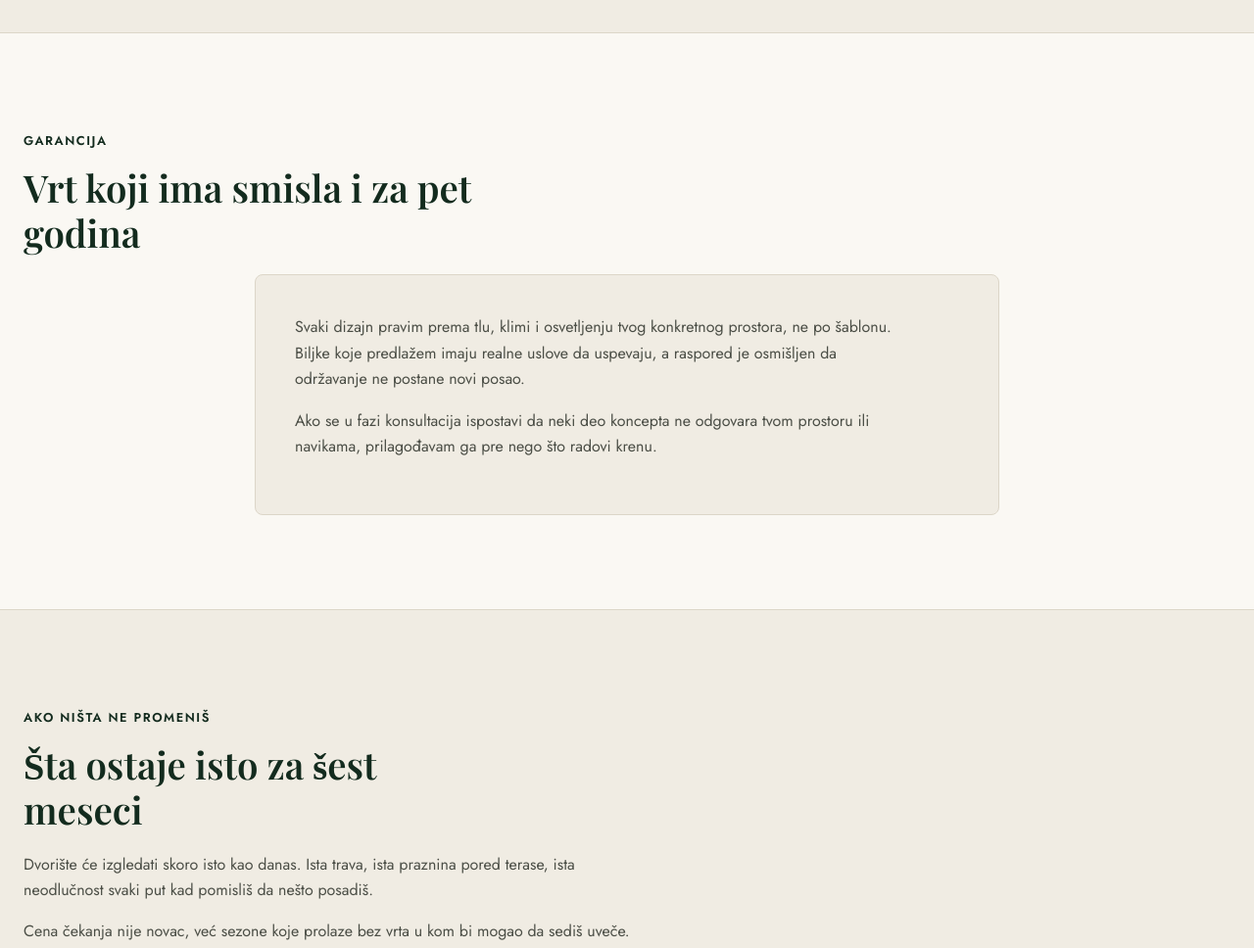
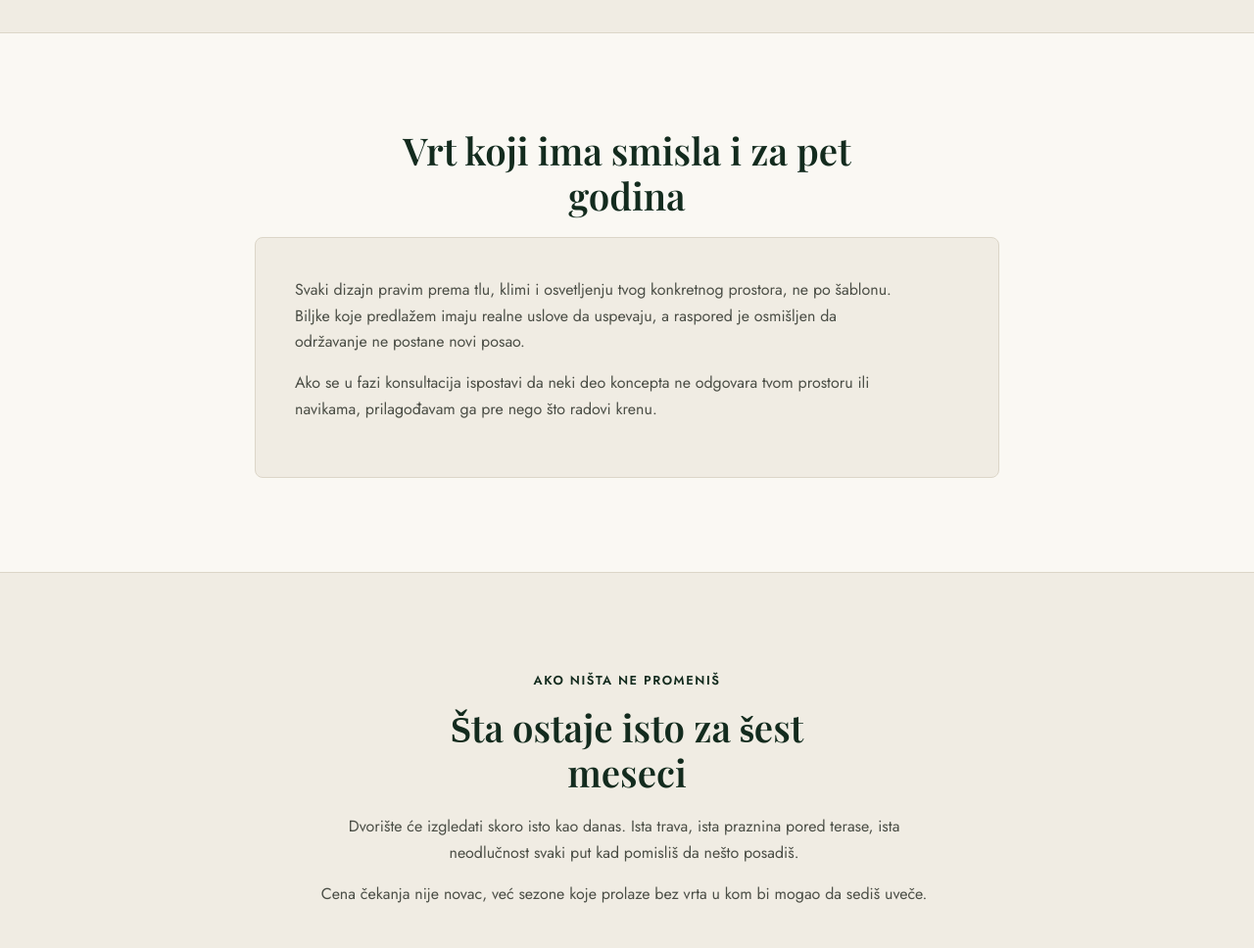
Before and after one commit to stefanamilenkovic99-design/Vrtni-dizajner, a plain HTML site: page index.html in a window 1280 px wide. Shown: the part 4500-5468 px from the top of the page at 98% size. Drawn offline with nearby package versions, Linux system fonts and the light colour scheme.

Commit message:
Deploy Vrtni-dizajner v2 (2026-07-24T14:37:25.064800+00:00)

```diff
--- a/index.html
+++ b/index.html
@@ -453,6 +453,12 @@
   }
 
   /* GARANCIJA */
+  #garancija .section-title{
+    margin-left:auto;
+    margin-right:auto;
+    text-align:center;
+  }
+
   .garancija-box{
     border:1px solid var(--border);
     border-radius:var(--radius);
@@ -467,8 +473,18 @@
   }
 
   /* UPOZORENJE */
+  #upozorenje .wrap{
+    text-align:center;
+  }
+  #upozorenje .section-title{
+    margin-left:auto;
+    margin-right:auto;
+  }
+
   .warning-box{
-    max-width:700px;
+    max-width:630px;
+    margin-left:auto;
+    margin-right:auto;
   }
 
   /* KONTAKT */
@@ -766,7 +782,6 @@
 
 <section class="section" id="garancija">
   <div class="wrap">
-    <span class="eyebrow">Garancija</span>
     <h2 class="section-title">Vrt koji ima smisla i za pet godina</h2>
     <div class="garancija-box">
       <p>Svaki dizajn pravim prema tlu, klimi i osvetljenju tvog konkretnog prostora, ne po šablonu. Biljke koje predlažem imaju realne uslove da uspevaju, a raspored je osmišljen da održavanje ne postane novi posao.</p>
```
